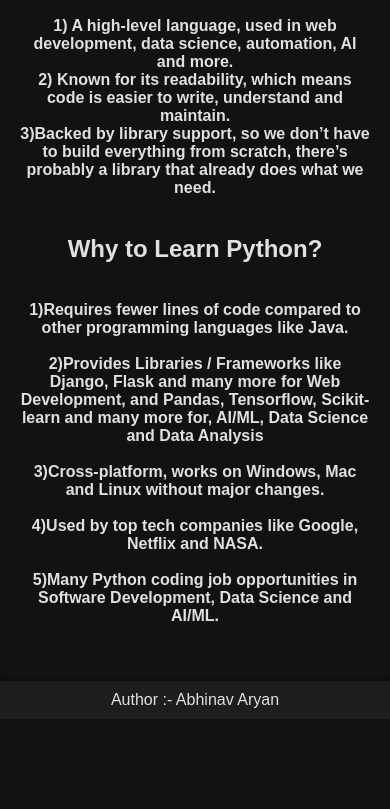
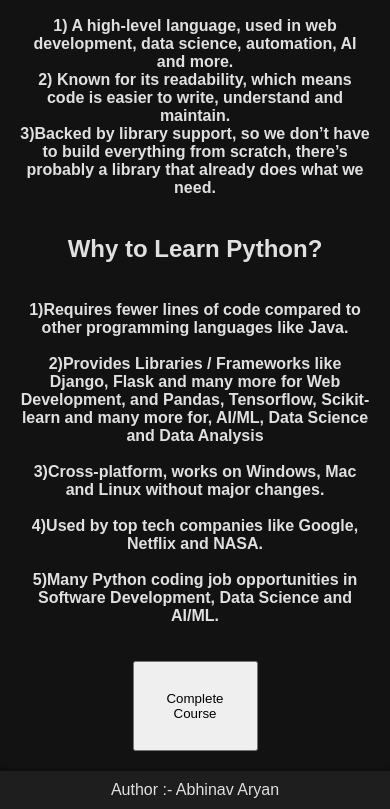
Before and after one commit to aryanabhinav42/Dcse, a plain HTML site: page python.html in a window 390 px wide. Shown: the part 470-1279 px from the top of the page. Before the commit the page ends 1189 px from the top, so only its background shows below. Drawn offline with Linux system fonts and the light colour scheme.

Commit message:
Update python.html

```diff
--- a/python.html
+++ b/python.html
@@ -83,6 +83,10 @@
          padding: 6px 12px;
          font-size: 0.9em;
      }
+     #lang {
+            height: 90px;
+            width: 125px;
+        }
  }
      </style>
 </head>
@@ -115,6 +119,7 @@
        </b>
 
        <br>
+<a href=""><button id=lang>Complete<br>Course</button></a>
     </main>
     <footer>
         Author :- Abhinav Aryan
```
